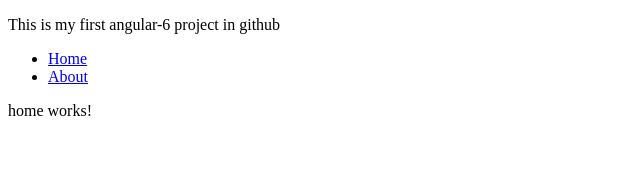
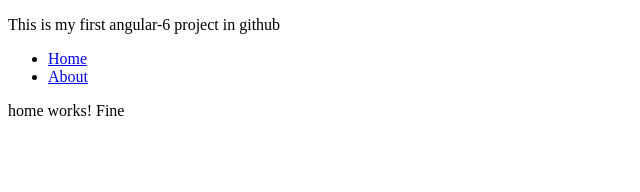
Before and after one commit to Vinodcse12/angular-6-first-project, an Angular app in the folder firstapp/: page /home in a window 1280 px wide. Shown: the top 192 px of the page, without its empty margins (0-640 px from the left). Built offline with nearby package versions, Linux system fonts and the light colour scheme.

Commit message:
update home.html

```diff
--- a/firstapp/src/app/components/home/home.component.html
+++ b/firstapp/src/app/components/home/home.component.html
@@ -1,3 +1,3 @@
 <p>
-  home works!
+  home works! Fine
 </p>
```
